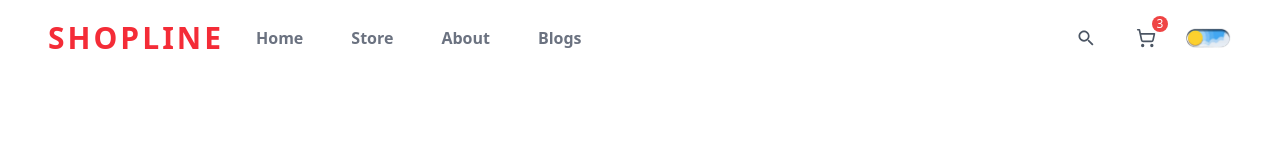
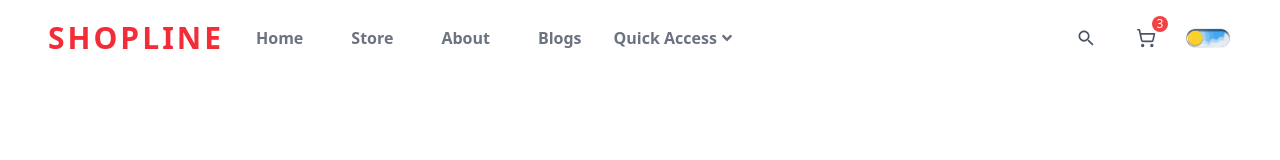
Before and after one commit to Aria-Abadian/ecommerce-app, a React (Vite) app: page / in a window 1280 px wide. Shown: the top 160 px of the page. Built offline with nearby package versions, Linux system fonts and the light colour scheme.

Commit message:
Quick Access added & navbar completed

```diff
--- a/src/components/Navbar/NavBar.jsx
+++ b/src/components/Navbar/NavBar.jsx
@@ -1,6 +1,9 @@
 import React from "react";
+
 import { IoMdSearch } from "react-icons/io";
 import { LuShoppingCart } from "react-icons/lu";
+import { FaAngleDown } from "react-icons/fa";
+
 import DarkModeToggle from "./DarkModeToggle";
 
 const menuItems = [
@@ -25,6 +28,23 @@ const menuItems = [
     url: "/blogs",
   },
 ];
+const dropdownItems = [
+  {
+    id: 1,
+    name: "Trending products",
+    url: "/#",
+  },
+  {
+    id: 2,
+    name: "Best selling",
+    url: "/#",
+  },
+  {
+    id: 3,
+    name: "Top rated",
+    url: "/#",
+  },
+];
 
 const NavBar = () => {
   return (
@@ -38,12 +58,14 @@ const NavBar = () => {
         z-40"
     >
       <div className="py-4">
-        <div className="
+        <div
+          className="
             container
             flex
             justify-between
             items-center
-        ">
+        "
+        >
           {/* Logo & menu */}
           <div className="flex gap-4 items-center">
             <a
@@ -80,16 +102,78 @@ const NavBar = () => {
                     </a>
                   </li>
                 ))}
+                {/* Dropdown menu */}
+                <li className="relative cursor-pointer group">
+                  <a
+                    className="
+                        flex
+                        items-center
+                        gap-[2px]
+                        font-semibold
+                        text-gray-500
+                        hover:text-black
+                        dark:hover:text-white
+                        py-2
+                    ">Quick Access
+                    <span>
+                      <FaAngleDown
+                        className="
+                            group-hover:rotate-180
+                            duration-300
+                        "
+                      />
+                    </span>
+                  </a>
+                  {/* Dropdown Items */}
+                  <div className="
+                    absolute
+                    z-99
+                    hidden
+                    group-hover:block
+                    w-[200px]
+                    rounded-md
+                    bg-white
+                    shadow-md
+                    dark:bg-gray-900
+                    p-2
+                    dark:text-white
+                    ">
+                    <ul className="space-y-2">
+                      {dropdownItems.map((item,index) =>
+                        <li key={index}>
+                          <a
+                            href={item.url}
+                            className='
+                            text-gray-500
+
+                            dark:hover:text-white
+                            duration-200
+                            p-2
+                            inline-block
+                            w-full
+                            hover:bg-primary/20
+                            rounded-md
+                            font-semibold
+                            '
+
+                          >{item.name}</a>
+                        </li>
+                      )}
+                    </ul>
+                  </div>
+                </li>
               </ul>
             </div>
           </div>
           {/* Right Navbar Section */}
-          <div className="
+          <div
+            className="
             flex
             justify-between
             items-center
             gap-4
-          ">
+          "
+          >
             {/* Search bar */}
             <div className="relative group hidden sm:block">
               <input
@@ -97,8 +181,10 @@ const NavBar = () => {
                 placeholder="Search"
                 className="
                     search-bar
-                " />
-              <IoMdSearch className="
+                "
+              />
+              <IoMdSearch
+                className="
                 text-xl
                 text-gray-600
                 dark:text-gray-400
@@ -108,16 +194,20 @@ const NavBar = () => {
                 -translate-y-1/2
                 right-3
                 duration-200
-                " />
+                "
+              />
             </div>
             {/* cart button section */}
             <button className="relative p-3">
-                <LuShoppingCart className="
+              <LuShoppingCart
+                className="
                     text-xl
                     text-gray-600
                     dark:text-gray-400
-                "/>
-                <div className="
+                "
+              />
+              <div
+                className="
                     w-4
                     h-4
                     bg-red-500
@@ -130,11 +220,14 @@ const NavBar = () => {
                     items-center
                     justify-center
                     text-xs
-                ">3</div>
+                "
+              >
+                3
+              </div>
             </button>
             {/* dark mode toggle button */}
             <div>
-                <DarkModeToggle />
+              <DarkModeToggle />
             </div>
           </div>
         </div>
```
